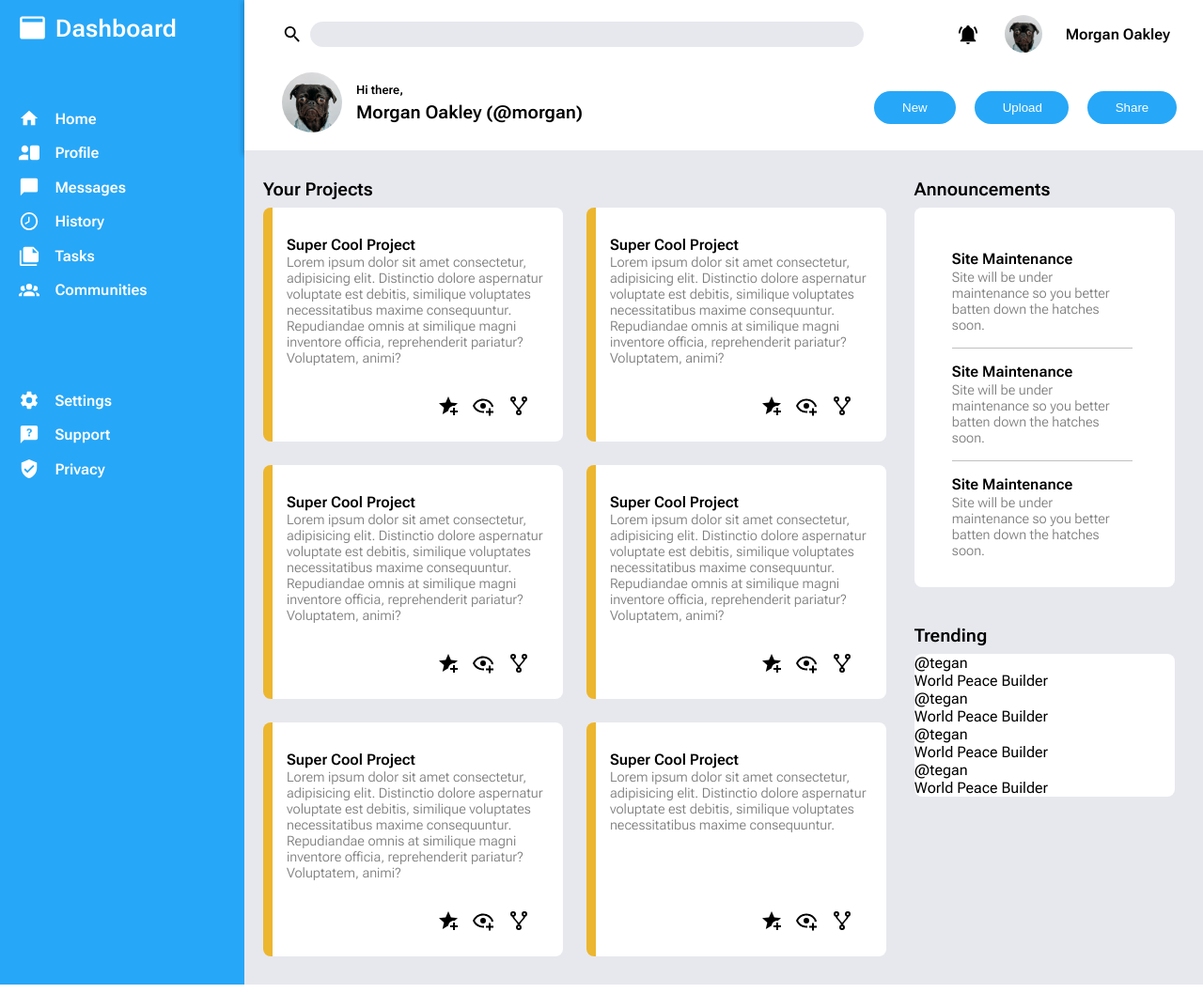
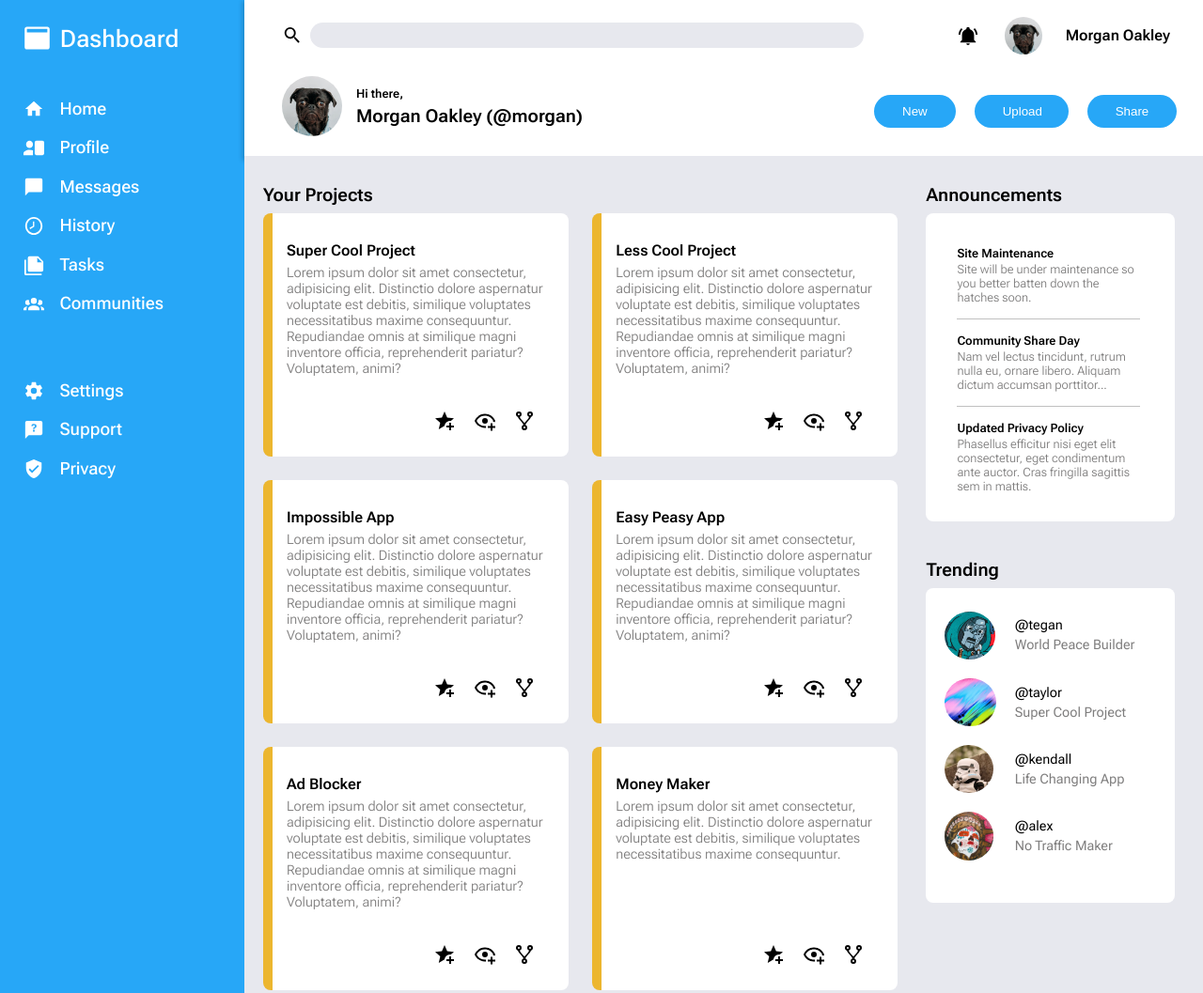
Before and after one commit to derekh3/odin-dashboard, a plain HTML site: page index.html in a window 1280 px wide. Shown: the top 1057 px of the page at 94% size. Drawn offline with Linux system fonts and the light colour scheme.

Commit message:
Trending section

```diff
--- a/index.html
+++ b/index.html
@@ -81,7 +81,7 @@
           </div>
 
           <div class="projects-card">
-            <div class="project-title">Super Cool Project</div>
+            <div class="project-title">Less Cool Project</div>
             <div class="project-text">Lorem ipsum dolor sit amet consectetur, adipisicing elit. Distinctio dolore
               aspernatur voluptate est debitis, similique voluptates necessitatibus maxime consequuntur. Repudiandae
               omnis
@@ -93,7 +93,7 @@
             </div>
           </div>
           <div class="projects-card">
-            <div class="project-title">Super Cool Project</div>
+            <div class="project-title">Impossible App</div>
             <div class="project-text">Lorem ipsum dolor sit amet consectetur, adipisicing elit. Distinctio dolore
               aspernatur voluptate est debitis, similique voluptates necessitatibus maxime consequuntur. Repudiandae
               omnis
@@ -105,7 +105,7 @@
             </div>
           </div>
           <div class="projects-card">
-            <div class="project-title">Super Cool Project</div>
+            <div class="project-title">Easy Peasy App</div>
             <div class="project-text">Lorem ipsum dolor sit amet consectetur, adipisicing elit. Distinctio dolore
               aspernatur voluptate est debitis, similique voluptates necessitatibus maxime consequuntur. Repudiandae
               omnis
@@ -117,7 +117,7 @@
             </div>
           </div>
           <div class="projects-card">
-            <div class="project-title">Super Cool Project</div>
+            <div class="project-title">Ad Blocker</div>
             <div class="project-text">Lorem ipsum dolor sit amet consectetur, adipisicing elit. Distinctio dolore
               aspernatur voluptate est debitis, similique voluptates necessitatibus maxime consequuntur. Repudiandae
               omnis
@@ -129,7 +129,7 @@
             </div>
           </div>
           <div class="projects-card">
-            <div class="project-title">Super Cool Project</div>
+            <div class="project-title">Money Maker</div>
             <div class="project-text">Lorem ipsum dolor sit amet consectetur, adipisicing elit. Distinctio dolore
               aspernatur voluptate est debitis, similique voluptates necessitatibus maxime consequuntur. </div>
             <div class="project-icons">
@@ -150,12 +150,13 @@
               Site will be under maintenance so you better batten down the hatches soon.
             </div>
             <div class="announcement-item">
-              <div class="announcement-title">Site Maintenance</div>
-              Site will be under maintenance so you better batten down the hatches soon.
+              <div class="announcement-title">Community Share Day</div>
+              Nam vel lectus tincidunt, rutrum nulla eu, ornare libero. Aliquam dictum accumsan porttitor...
             </div>
             <div class="announcement-item">
-              <div class="announcement-title">Site Maintenance</div>
-              Site will be under maintenance so you better batten down the hatches soon.
+              <div class="announcement-title">Updated Privacy Policy</div>
+              Phasellus efficitur nisi eget elit consectetur, eget condimentum ante auctor. Cras fringilla sagittis sem
+              in mattis.
             </div>
           </div>
         </div>
@@ -163,20 +164,32 @@
           <div class="content-title">Trending</div>
           <div class="trending-container">
             <div class="trending-item">
-              <div class="trending-name">@tegan</div>
-              <div class="trending-project">World Peace Builder</div>
+              <img src="profile2.png">
+              <div class="trending-person">
+                <div class="trending-name">@tegan</div>
+                <div class="trending-project">World Peace Builder</div>
+              </div>
             </div>
             <div class="trending-item">
-              <div class="trending-name">@tegan</div>
-              <div class="trending-project">World Peace Builder</div>
+              <img src="profile3.png">
+              <div class="trending-person">
+                <div class="trending-name">@taylor</div>
+                <div class="trending-project">Super Cool Project</div>
+              </div>
             </div>
             <div class="trending-item">
-              <div class="trending-name">@tegan</div>
-              <div class="trending-project">World Peace Builder</div>
+              <img src="profile4.png">
+              <div class="trending-person">
+                <div class="trending-name">@kendall</div>
+                <div class="trending-project">Life Changing App</div>
+              </div>
             </div>
             <div class="trending-item">
-              <div class="trending-name">@tegan</div>
-              <div class="trending-project">World Peace Builder</div>
+              <img src="profile5.png">
+              <div class="trending-person">
+                <div class="trending-name">@alex</div>
+                <div class="trending-project">No Traffic Maker</div>
+              </div>
             </div>
           </div>
         </div>
--- a/styles.css
+++ b/styles.css
@@ -15,7 +15,7 @@ body {
 .container {
   height: 100%;
   display: grid;
-  grid-template-columns: minmax(200px, 260px) 3.75fr;
+  grid-template-columns: minmax(205px, 260px) 3.75fr;
   grid-template-rows: .85fr 4fr;
 }
 
@@ -25,18 +25,20 @@ body {
   color: white;
   grid-column: 1;
   grid-row: 1 / -1;
-  padding-left: 20px;
+  padding-left: 25px;
   padding-right: 15px;
-  padding-top: 10px;
+  padding-top: 15px;
   min-width: 160px;
   display: grid;
-  grid-template-rows: 100px 300px 500px;
+  grid-template-rows: 85px 300px 500px;
   /* justify-content: top; */
-  font-weight: 600;
+  font-weight: 500;
+  font-size: 1.15rem;
 }
 
 .dashboard-title {
   font-size: 1.6rem;
+  padding-top: 6px;
   /* margin-bottom: 40px; */
 }
 
@@ -61,7 +63,7 @@ body {
 }
 
 .dashboard ul li {
-  margin-bottom: 10px;
+  margin-bottom: 15px;
 }
 
 .top {
@@ -166,7 +168,7 @@ body {
 .content {
   padding: 30px 30px 30px 20px;
   display: grid;
-  grid-template-columns: 2fr .8fr;
+  grid-template-columns: 2fr .75fr;
   /* grid-template-rows: 1fr 1fr; */
   background-color: var(--content-bg-color);
 }
@@ -185,7 +187,7 @@ body {
 
 .projects-container {
   display: grid;
-  grid-template-columns: repeat(auto-fit, minmax(250px, 1fr));
+  grid-template-columns: repeat(auto-fit, minmax(275px, 1fr));
   gap: 25px;
   margin-right: 30px;
 }
@@ -201,6 +203,7 @@ body {
   font-weight: 300;
   color: rgb(127, 126, 126);
   display: grid;
+  gap: 5px;
   grid-template-rows: 20px 1fr 50px;
   /* align-items: center; */
 }
@@ -213,7 +216,7 @@ body {
 
 .project-icons img {
   height: 1.5rem;
-  margin-left: 10px;
+  margin-left: 15px;
 }
 
 .project-title {
@@ -232,15 +235,15 @@ body {
 .announcements-container {
   background-color: white;
   border-radius: 8px;
-  padding: 15px 15px 15px 10px;
-  font-size: .9rem;
+  padding: 5px 12px 15px 8px;
+  font-size: .8rem;
   font-weight: 300;
   color: rgb(127, 126, 126);
 }
 
 .announcement-title {
   font-weight: 600;
-  font-size: 1rem;
+  font-size: .8rem;
   color: black;
   margin-bottom: 2px;
 }
@@ -248,7 +251,7 @@ body {
 .announcement-item {
   margin-bottom: 15px;
   padding-top: 15px;
-  margin: 15px 30px;
+  margin: 15px 25px;
 }
 
 .announcement-item:nth-of-type(n+2) {
@@ -263,7 +266,28 @@ body {
   /* grid-row: 2; */
 }
 
+.trending img {
+  height: 3.2rem;
+  width: auto;
+  border-radius: 50%;
+}
+
 .trending-container {
   background-color: white;
   border-radius: 8px;
+  padding: 25px 20px;
+  font-size: .9rem;
 }
+
+.trending-item {
+  display: grid;
+  grid-template-columns: 3.7rem 1fr;
+  gap: 15px;
+  align-items: center;
+  margin-bottom: 20px;
+}
+
+.trending-project {
+  margin-top: 4px;
+  color: rgb(127, 126, 126);
+}
```
Also changed, not shown: profile2.png (added), profile3.png (added), profile4.png (added), profile5.png (added).
